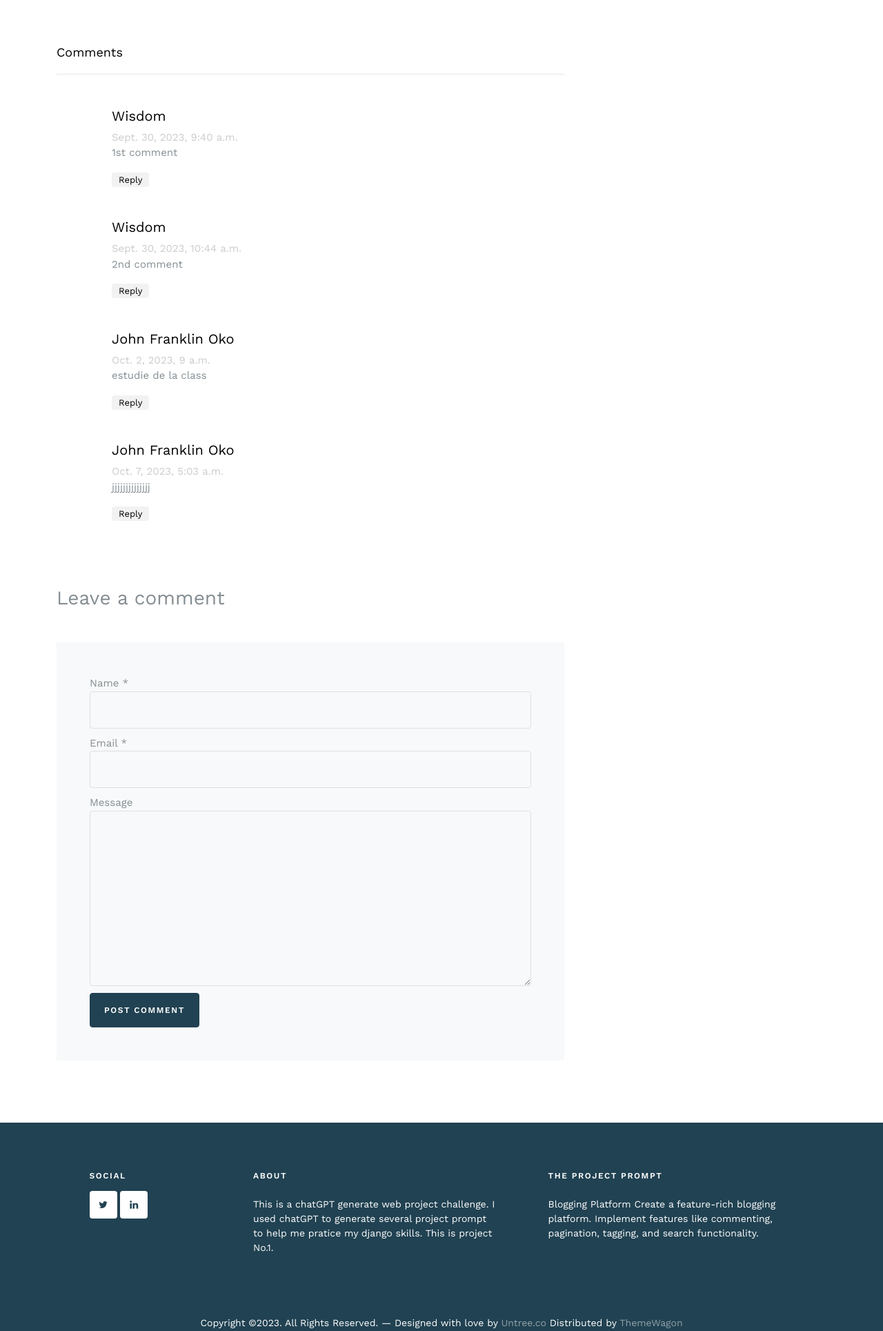
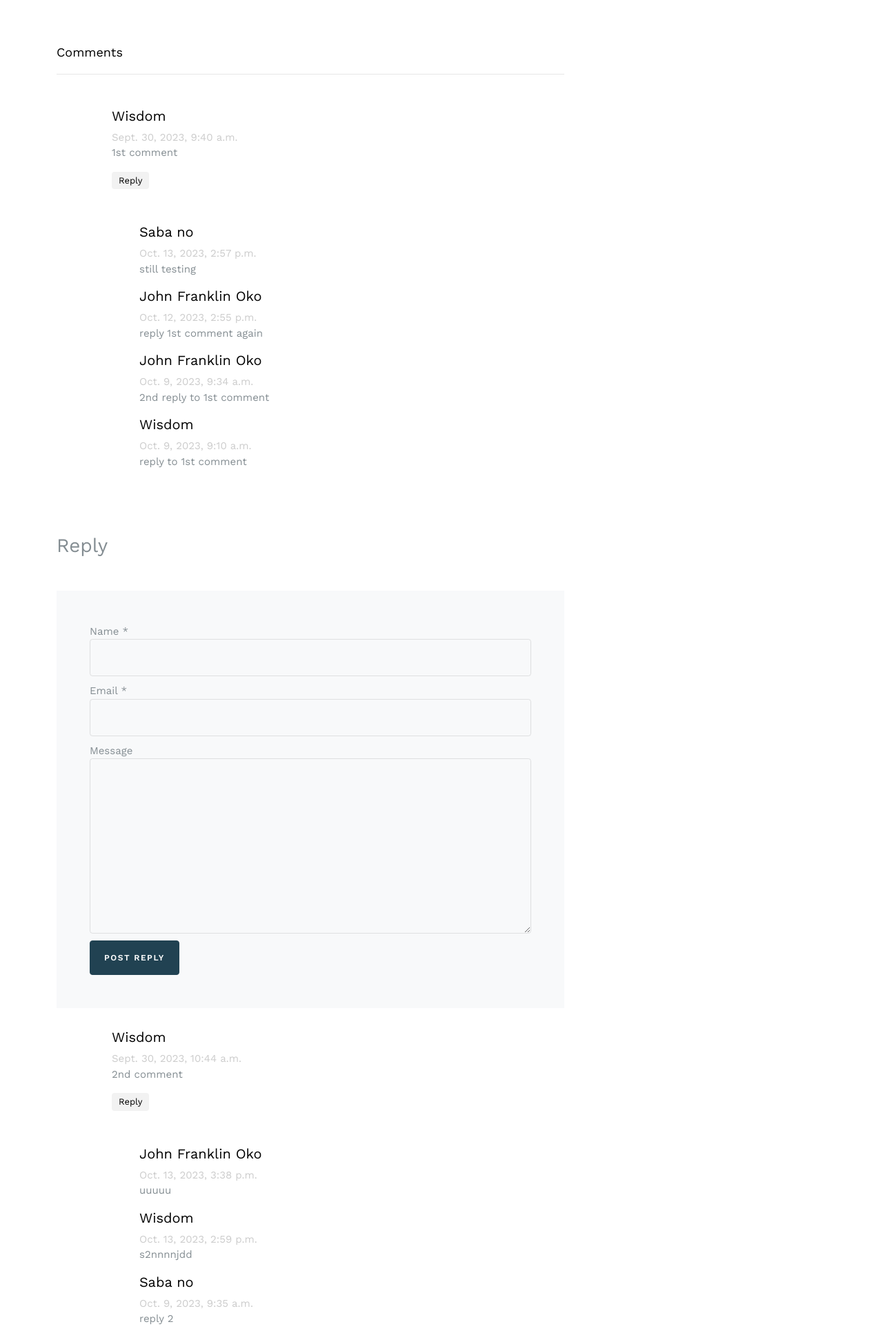
Before and after one commit to ctrlwisdom/django-blog-app, a Django app: template blogs/templates/blogs/post-detail.html in a window 1280 px wide. Shown: the part 1375-3304 px from the top of the page at 69% size. Run offline with Django 4.2, Linux system fonts and the light colour scheme; data comes from the database, SQL or seed files in the repository; tables that the repository leaves empty hold one stand-in row (values such as "Sample post"); the template is opened without the code that fills it: values that come from a table or form of the project are taken from there, most other values are stand-ins (such as "Sample title", 1, 10 or a date in 2020); grey boxes marked "Sample" are stand-in pictures; parts of the project's set-up code (start-up, migrations or seed data) failed here and were passed over; some libraries are stand-ins or nearby versions; some web fonts are replaced.

Commit message:
adding reply to comment

```diff
--- a/blogs/admin.py
+++ b/blogs/admin.py
@@ -1,7 +1,8 @@
 from django.contrib import admin
-from .models import Post, Category, User
+from .models import Post, Category, User, Comment
 
 # Register your models here.
 admin.site.register(User)
 admin.site.register(Post)
 admin.site.register(Category)
+admin.site.register(Comment)
--- a/blogs/models.py
+++ b/blogs/models.py
@@ -43,27 +43,30 @@ class Post(models.Model):
         self.slug = slugify(self.title)
         super(Post, self).save(*args, **kwargs)
 
-    def format_date_time(self):
-        pass
 
 
-class BaseComment(models.Model):
+class Comment(models.Model):
+    post = models.ForeignKey(Post, on_delete=models.CASCADE, related_name='comments')
     name = models.CharField(blank=False, max_length=50)
     email = models.EmailField(max_length=256)
     message = models.TextField(blank=False)
+    active = models.BooleanField(default=True)
     created_at = models.DateTimeField(auto_now_add=True)
     updated_at = models.DateTimeField(auto_now=True)
+    parent = models.ForeignKey('self', null=True, blank=True, on_delete=models.CASCADE, related_name='replies')
 
     class Meta:
-        abstract = True
+        ordering = ('created_at',)
 
     def __str__(self):
-        return self.message
+        return 'Comment by {} - {}'.format(self.name, self.pk)
 
+    @property
+    def children(self):
+        return Comment.objects.filter(parent=self).reverse()
 
-class Comment(BaseComment):
-    post = models.ForeignKey(Post, on_delete=models.CASCADE)
-
-
-class Reply(BaseComment):
-    comment = models.ForeignKey(Comment,on_delete=models.CASCADE)
+    @property
+    def is_parent(self):
+        if self.parent is None:
+            return True
+        return False
--- a/blogs/templates/base.html
+++ b/blogs/templates/base.html
@@ -29,6 +29,11 @@
 
 
 	<title>Blogy &mdash; Free Bootstrap 5 Website Template by Untree.co</title>
+	<style>
+		#child {
+			display: none;
+		}
+	</style>
 </head>
 <body>
     {% include 'blogs/nav.html' %}
@@ -58,7 +63,16 @@
 <script src="{% static 'js/navbar.js' %}"></script>
 <script src="{% static 'js/counter.js' %}"></script>
 <script src="{% static 'js/custom.js' %}"></script>
-
+<script>
+	function hideFunc() {
+		var x = document.getElementById("child");
+		if (x.style.display === "none") {
+			x.style.display = "block"
+		} else {
+			x.style.display = "none"
+		}
+	}
+</script>
 
 </body>
 </html>
--- a/blogs/templates/blogs/post-detail.html
+++ b/blogs/templates/blogs/post-detail.html
@@ -32,13 +32,52 @@
                   <h3 class="mb-5 heading">Comments</h3>
                   <ul class="comment-list">
                       {% for comment in comments %}
+                        {% if comment.is_parent %}
                         <li class="comment">
                           <!-- div.vcard for profile img -->
                           <div class="comment-body">
                             <h3>{{ comment.name }}</h3>
                             <div class="meta">{{ comment.created_at }}</div>
                             <p>{{ comment.message }}</p>
-                          <p><a href="#" class="reply rounded">Reply</a></p>
+                            <button class="reply rounded" style="border: none;">Reply</button>
+                          </div>
+                          {% endif %}
+                          <ul class="children">
+                            <li class="comment">
+                              <!-- div.vcard for profile img -->
+                              {% for reply in comment.children %}
+                              <div class="comment-body">
+                                <h3>{{ reply.name }}</h3>
+                                <div class="meta">{{ reply.created_at }}</div>
+                                <p>{{ reply.message }}</p>
+                              </div>
+                              {% endfor %}
+                            </li>
+                          </ul>
+                          <div class="comment-form-wrap pt-5">
+                            <h3 class="mb-5">Reply</h3>
+                            <form method="post" class="p-5 bg-light">
+                              <div class="form-group">
+                                <label for="name">Name *</label>
+                                <!-- <input type="text" class="form-control" id="name"> -->
+                                {{ form.name }}
+                              </div>
+                              <div class="form-group">
+                                <label for="email">Email *</label>
+                                <!-- <input type="email" class="form-control" id="email"> -->
+                                {{ form.email }}
+                              </div>
+                              <div class="form-group">
+                                <label for="message">Message</label>
+                                <!-- <textarea name="" id="message" cols="30" rows="10" class="form-control"></textarea> -->
+                                {{ form.message }}
+                              </div>
+                              <input type="hidden" name="parent_id" value="{{ comment.pk }}">
+                              {% csrf_token %}
+                              <div class="form-group">
+                                <input type="submit" value="Post Reply" class="btn btn-primary">
+                              </div>
+                            </form>
                           </div>
                         </li>
                       {% endfor %}
@@ -66,7 +105,6 @@
                       <div class="form-group">
                         <input type="submit" value="Post Comment" class="btn btn-primary">
                       </div>
-
                     </form>
                   </div>
                 </div>
@@ -74,4 +112,6 @@
             {% include 'blogs/sidebar.html' %}
         </div>
     </div>
+</section>
+
 {% endblock  %}
```
Also changed, not shown: blogs/views.py (+15 -7 lines), blogs/migrations/0007_alter_comment_options_comment_active_comment_parent_and_more.py (added), db.sqlite3. Lines whose indentation alone changed are shown as unchanged.
